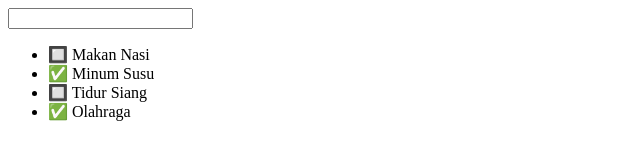
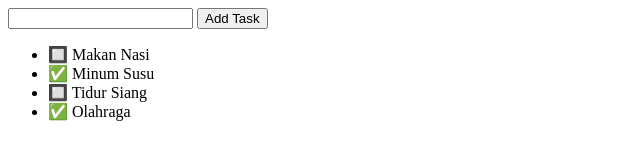
Before and after one commit to RenitaDewi/Todo-list-app, a plain HTML site: page index.html in a window 1280 px wide. Shown: the whole page, without its empty margins (0-640 px from the left). Drawn offline with nearby package versions, Linux system fonts and the light colour scheme.

Commit message:
create button and method for Add New Task

```diff
--- a/index.html
+++ b/index.html
@@ -11,6 +11,7 @@
 <body>
     <div id="app">
         <input type="text" v-model="newTask">
+        <button @click="addTask">Add Task</button>
         <ul>
             <li v-for="item in items">
                 <span v-if="item.done">✅</span>
@@ -27,7 +28,6 @@
             data() {
                 return {
                     newTask: '',
-
                     items: [{
                             id: 1,
                             name: 'Makan Nasi',
@@ -51,6 +51,16 @@
                     ]
                 }
             },
+
+            methods: {
+                addTask() {
+                    this.items.push({
+                        name: this.newTask,
+                        done: false,
+                    })
+                    this.newTask = ''
+                }
+            }
         })
     </script>
 
```
